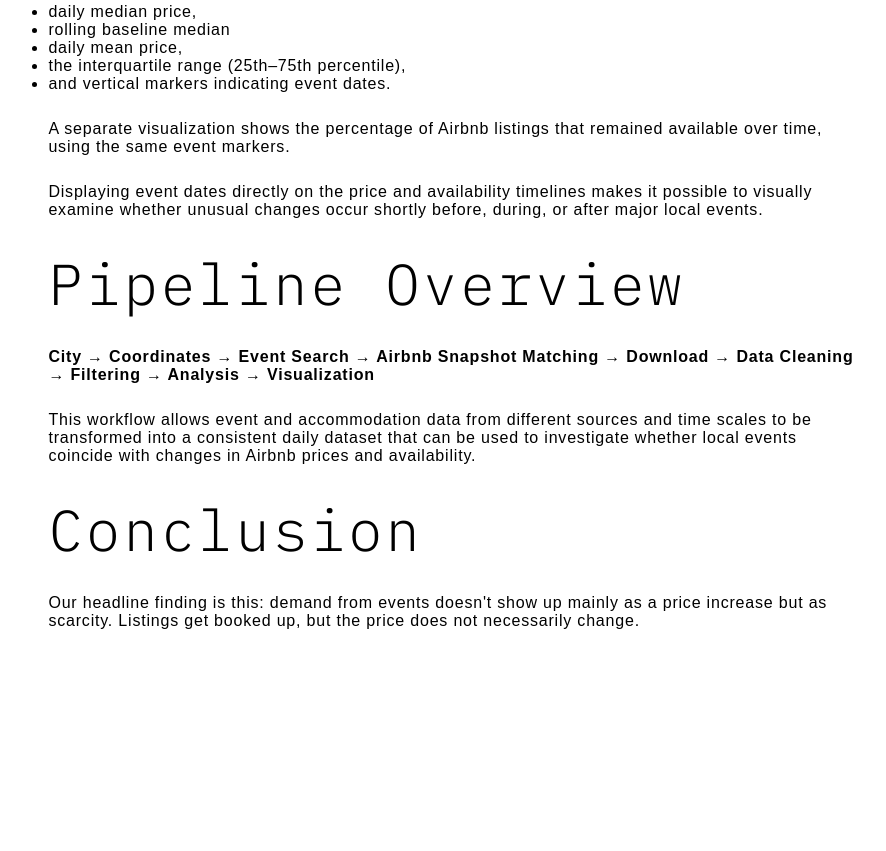
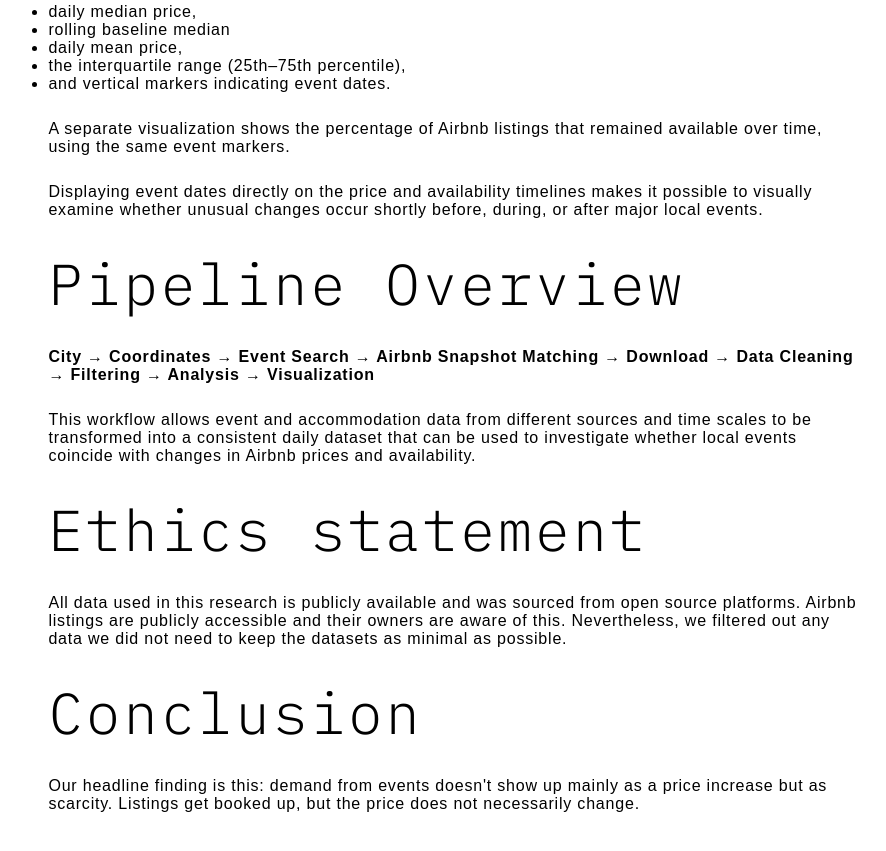
Before and after one commit to ghjez/events_and_rents, a plain HTML site: page methods.html in a window 1280 px wide. Shown: the part 5450-6301 px from the top of the page, without its empty margins (186-1072 px from the left). Before the commit the page ends 6144 px from the top, so only its background shows below. Drawn offline with Linux system fonts and the light colour scheme.

Commit message:
feat: ethics

```diff
--- a/methods.html
+++ b/methods.html
@@ -196,6 +196,8 @@
         <h2>Pipeline Overview</h2>
         <p><strong>City → Coordinates → Event Search → Airbnb Snapshot Matching → Download → Data Cleaning → Filtering → Analysis → Visualization</strong></p>
         <p>This workflow allows event and accommodation data from different sources and time scales to be transformed into a consistent daily dataset that can be used to investigate whether local events coincide with changes in Airbnb prices and availability.</p>
+        <h2>Ethics statement</h2>
+        <p>All data used in this research is publicly available and was sourced from open source platforms. Airbnb listings are publicly accessible and their owners are aware of this. Nevertheless, we filtered out any data we did not need to keep the datasets as minimal as possible.</p>
         <h2>Conclusion</h2>
         <p>Our headline finding is this: demand from events doesn't show up mainly as a price increase but as scarcity. Listings get booked up, but the price does not necessarily change.</p>
     </div>
```
